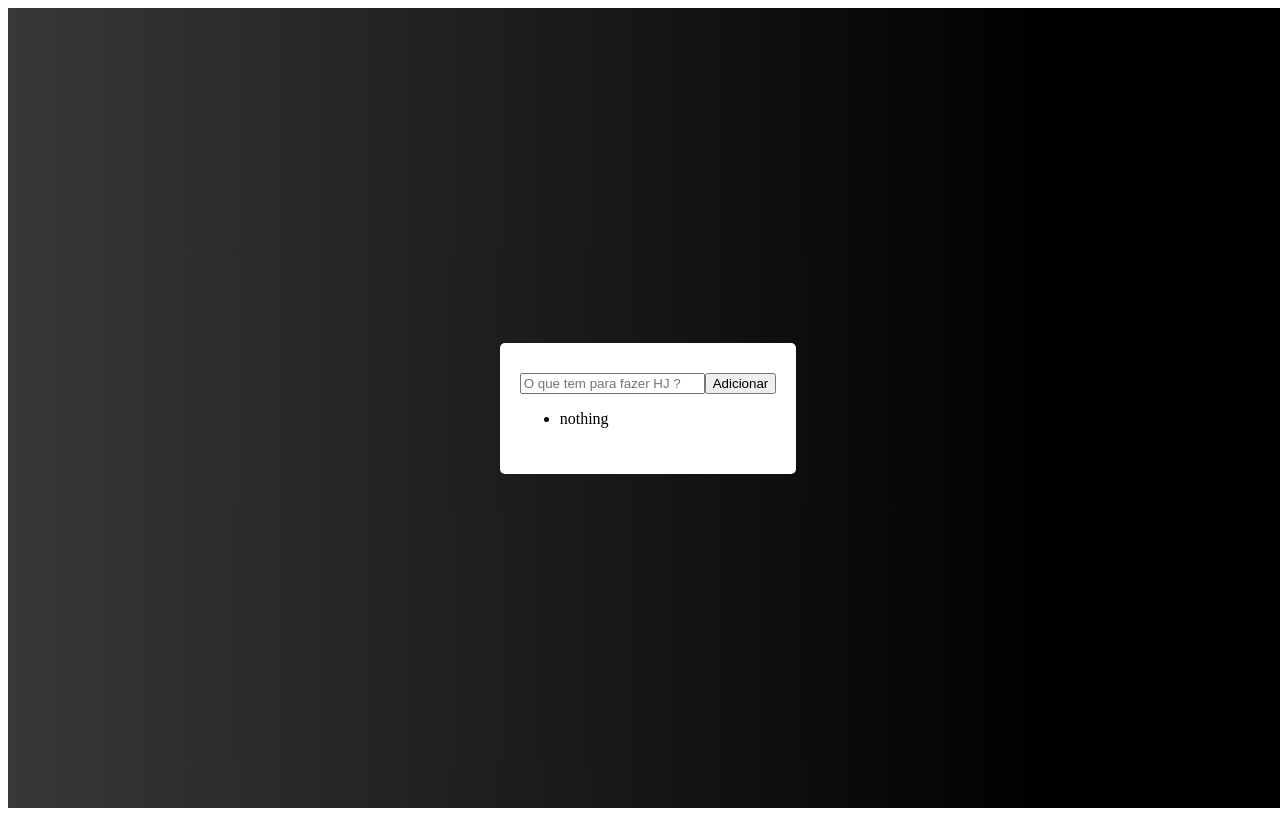
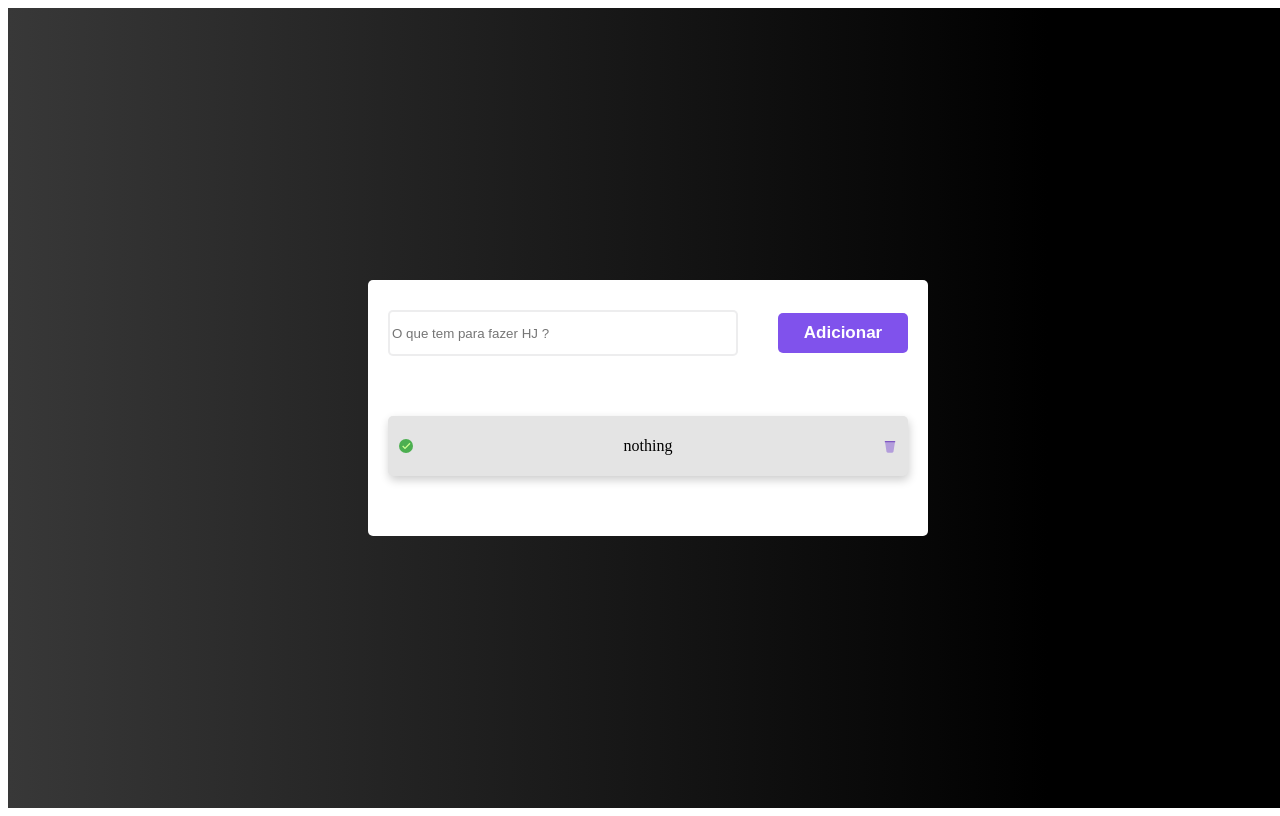
Before and after one commit to GuilhermeFPereira/listaDeTarefas, a React (Vite) app: page / in a window 1280 px wide. Built offline with nearby package versions, Linux system fonts and the light colour scheme; the HTML template or start-up script is replaced by a standard one.

Commit message:
att styled list

```diff
--- a/index.html
+++ b/index.html
@@ -1,13 +1,21 @@
 <!DOCTYPE html>
 <html lang="pt-br">
+
 <head>
   <meta charset="UTF-8" />
   <link rel="icon" type="image/svg+xml" href="/vite.svg" />
   <meta name="viewport" content="width=device-width, initial-scale=1.0" />
+  <link rel="preconnect" href="https://fonts.googleapis.com">
+  <link rel="preconnect" href="https://fonts.gstatic.com" crossorigin>
+  <link
+    href="https://fonts.googleapis.com/css2?family=Roboto:ital,wght@0,400;0,500;0,700;0,900;1,400;1,700;1,900&display=swap"
+    rel="stylesheet">
   <title>Projeto Vite</title>
 </head>
+
 <body>
   <div id="root"></div>
   <script type="module" src="/src/main.jsx"></script>
 </body>
+
 </html>
--- a/package.json
+++ b/package.json
@@ -12,6 +12,7 @@
   "dependencies": {
     "react": "^18.2.0",
     "react-dom": "^18.2.0",
+    "react-icons": "^4.10.1",
     "styled-components": "^6.0.0",
     "uuid": "^9.0.0"
   },
--- a/src/App.jsx
+++ b/src/App.jsx
@@ -2,24 +2,27 @@
 import { useState } from 'react' // funcao de criar uma variavel que vai ser mostrado na tela, toda vez que eu altere essa variavel, ela fica visivel na tela
 import { v4 as uuid } from 'uuid' // ele eh uma funcao, soh de chamar ele, ja cria um Id aleatorio
 
-import { Container, ToDoList } from './styles.js'
+import { FcEmptyTrash, FcOk } from "react-icons/fc";
+
+
+import { Container, ToDoList, Input, Button, ListItem } from './styles.js'
 
 function App() {
   // Código JavaScript
   // quando altera um valor na list, ele nao altera na tela --> eh necessario usar o useState()
   // list => valor da lista (variavel)[posicao 0] // setList -> ele vai criar um novo valor pra list e substitui (ferramenta p/ alterar valor da variavel)[posicao 1] // useState(0) -> posicao inicial, apartir daqui que comeca a contar
   // toda vez que eu quero alterar o list , PRECISO utilizar o setList
-  const [list, setList] = useState([{ id: uuid() , task: 'nothing'}])
+  const [list, setList] = useState([{ id: uuid(), task: 'nothing' }])
   const [inputTask, setInputTask] = useState('')
 
- function inputChange(event){ // o event
+  function inputChange(event) { // o event
 
     setInputTask(event.target.value)
 
   }
 
- function clickButton(){
-  setList([...list, { id: uuid(), task : inputTask}]) // os ... --> serve para que os novos items do array sejam ADICIONADOS ao lado, ao invez de substituir ou dar bugs
+  function clickButton() {
+    setList([...list, { id: uuid(), task: inputTask }]) // os ... --> serve para que os novos items do array sejam ADICIONADOS ao lado, ao invez de substituir ou dar bugs
   } //(...) ele coloca o item anterior + o novo item
 
   // Retorna Código HTML
@@ -28,14 +31,17 @@
     <>
       <Container>
         <ToDoList>
-        <input onChange={inputChange} placeholder="O que tem para fazer HJ ?"/>
-        <button onClick={clickButton} >Adicionar</button>
+          <Input onChange={inputChange} placeholder="O que tem para fazer HJ ?" />
+          <Button onClick={clickButton} >Adicionar</Button>
 
           <ul>
-          {
-            list.map(item => (    // isso eh muito usado no REACT // quando usa o ()  --> nao precisa usar o RETURN
-            <li key={item.id} >{item.task}</li>     // toda vez que usa um map, precisa de uma key
-            ))
+            {list.map((item) => (    // isso eh muito usado no REACT // quando usa o ()  --> nao precisa usar o RETURN
+            <ListItem key={item.id} >
+             <FcOk />
+             <li key={item.id}>{item.task}</li>
+             <FcEmptyTrash />
+            </ListItem>
+              )) // toda vez que usa um map, precisa de uma key
             }
           </ul>
         </ToDoList>
--- a/src/globalStyles.js
+++ b/src/globalStyles.js
@@ -6,6 +6,9 @@
         box-sizing: border-box;
         outline: none;
     }
+    *{
+        font-family: 'Roboto', sans-serif;
+    }
 `
 
 export default GlobalStyles
--- a/src/styles.js
+++ b/src/styles.js
@@ -13,4 +13,50 @@
     background: white;
     padding: 30px 20px;
     border-radius: 5px;
+
+    ul{
+        padding: 0;
+        margin-top: 60px;
+    }
+
 `
+export const Input = styled.input`
+    border: 2px solid rgba(209, 211, 212, 0.4);
+    border-radius: 5px;
+    height: 40px;
+    margin-right: 40px;
+
+    width: 342px;
+
+`
+
+export const Button = styled.button`
+    background: #8052ec;
+    border-radius: 5px;
+    border: none;
+    cursor: pointer;
+    color: white;
+    font-weight: 900;
+    font-size: 17px;
+    line-height: 2px;
+    height: 40px;
+    width: 130px;
+`
+
+export const ListItem = styled.div`
+    background: #e4e4e4;
+    box-shadow: 1px 4px 10px rgba(0, 0, 0, 0.2);
+    border-radius: 5px;
+    height: 60px;
+
+    display: flex;
+    align-items: center;
+    justify-content: space-between;
+    margin-bottom: 30px;
+    padding: 0 10px;
+    width: 500px;
+
+    li{
+        list-style: none;
+    }
+`
```
Also changed, not shown: 1 other file (tests, documents, lock files or other folders). Lines whose indentation alone changed are shown as unchanged.
